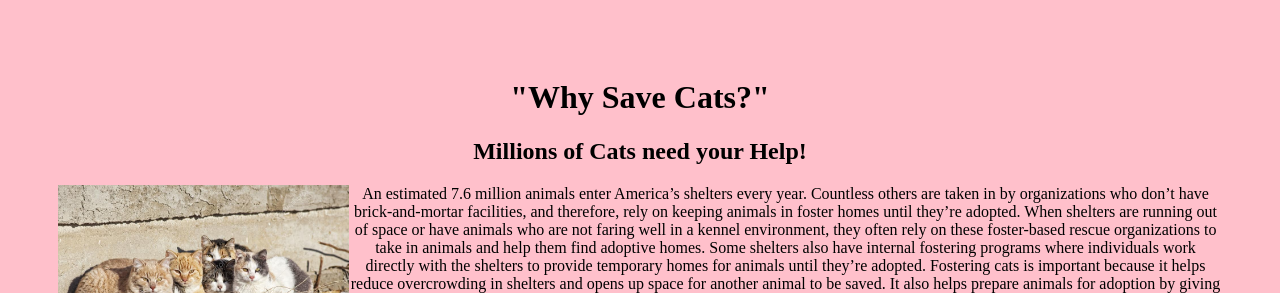
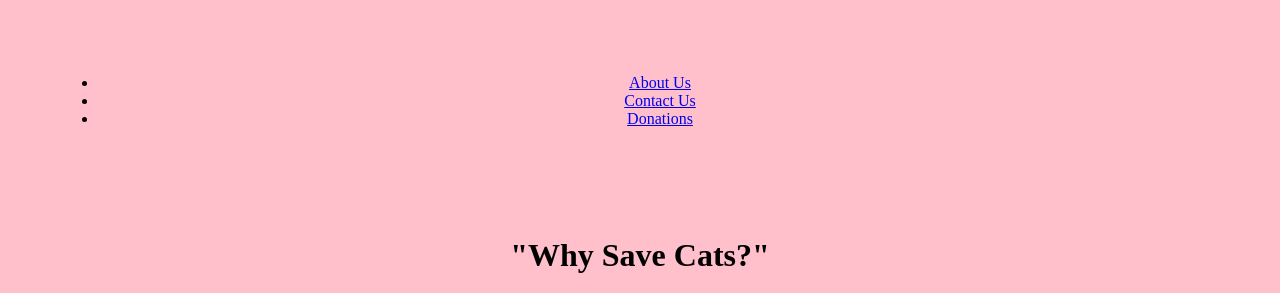
Before and after one commit to sumitsaru/to-save-cats, a plain HTML site: page about/index.html in a window 1280 px wide. Shown: the top 293 px of the page. Drawn offline with Linux system fonts and the light colour scheme.

Commit message:
about us

```diff
--- a/about/index.html
+++ b/about/index.html
@@ -5,7 +5,15 @@
     <title>About Us</title>
     <link rel="stylesheet" href= "main.css">
 </head>
-
+<header class="theHeader">
+<nav>
+  <ul class="navigation">
+    <li><a href="index.html">About Us</a></li>
+    <li><a href="../contact/index.html">Contact Us</a></li>
+    <li><a href="../Donations/index.html">Donations</a></li>
+  </ul>
+</nav>
+</header><br><br><br><br>
 <body>
     <h1>"Why Save Cats?"</h1>
       <h2> Millions of Cats need your Help!</h2>
```
